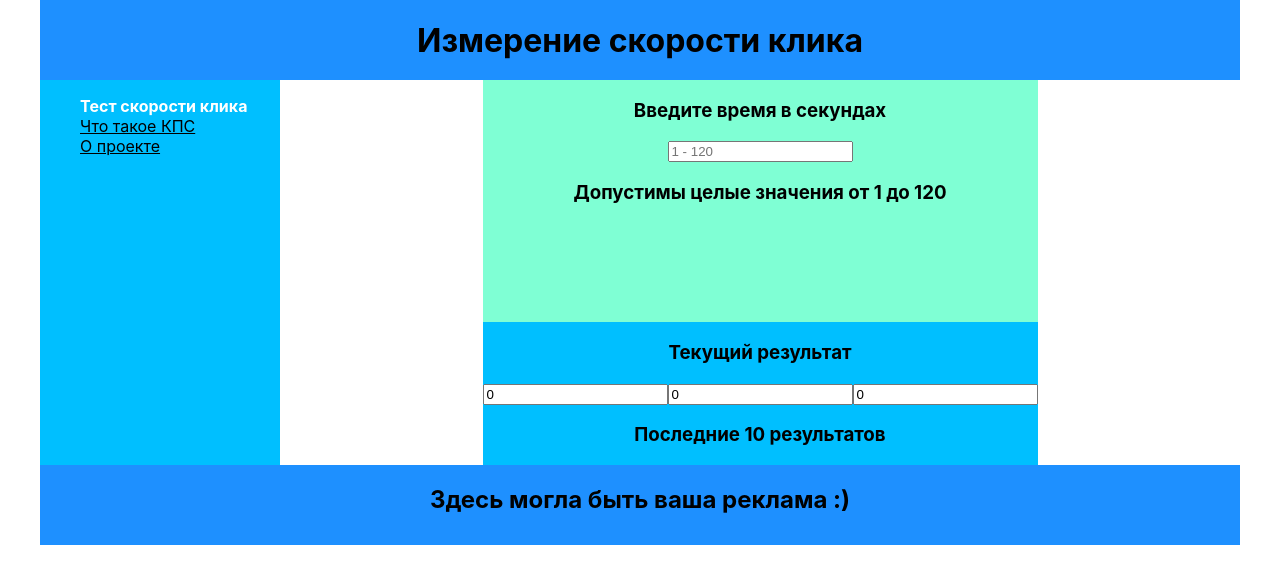
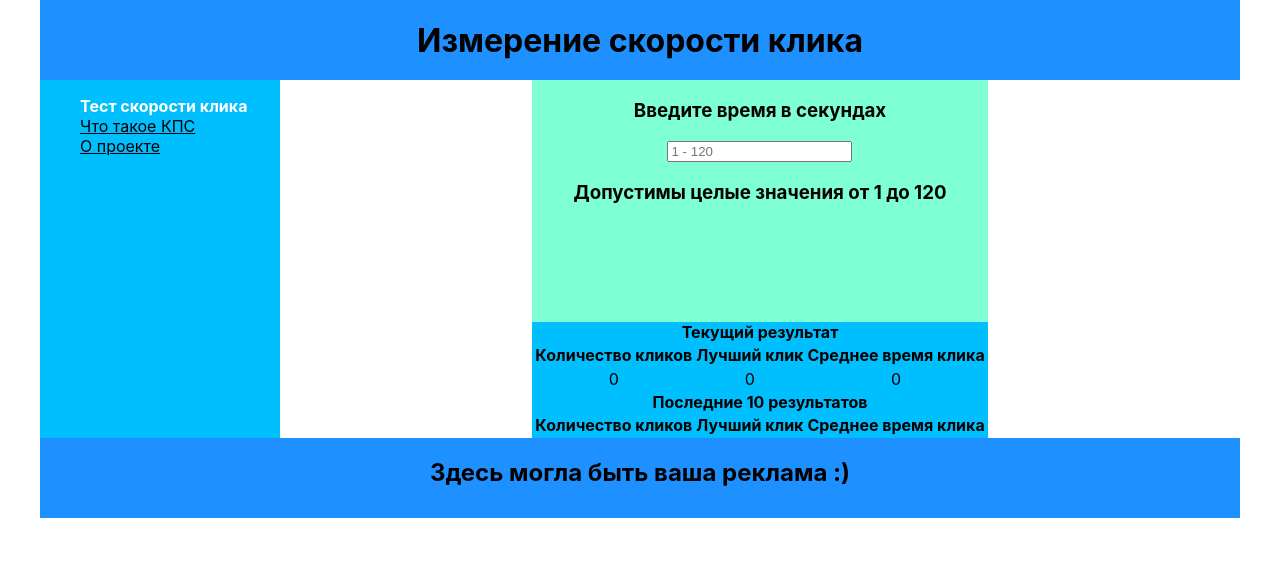
Before and after one commit to ZerruKun/pet-1-click-speed-test, a React (Create React App) app: page /cst in a window 1280 px wide. Shown: the top 584 px of the page. Built offline with nearby package versions, Linux system fonts and the light colour scheme.

Commit message:
Переход на таблицы.

```diff
--- a/src/components/currentResult/CurrentResults.jsx
+++ b/src/components/currentResult/CurrentResults.jsx
@@ -8,7 +8,20 @@ const CurrentResults = () => {
 
   return (
     <div className={styles.tableItem2}>
-      <h3>Текущий результат</h3>
+      <table>
+        <caption><b>Текущий результат</b></caption>
+        <thead>
+          <tr>
+            <th>Количество кликов</th> <th>Лучший клик</th> <th>Среднее время клика</th>
+          </tr>
+        </thead>
+        <tbody>
+          <tr>
+            <td>{clickCount}</td><td>{bestTime}</td><td>{averageTime}</td>
+          </tr>
+        </tbody>
+      </table>
+      {/* <h3>Текущий результат</h3>
       <input
       value={clickCount}
       readOnly
@@ -20,7 +33,7 @@ const CurrentResults = () => {
       <input
       value={averageTime}
       readOnly
-      />
+      /> */}
     </div>
   );
 };
--- a/src/components/destinationtime/DestinationTime.jsx
+++ b/src/components/destinationtime/DestinationTime.jsx
@@ -41,10 +41,10 @@ const DestinationTime = () => {
       changeRemainingTime((remainingTime - 0.01).toFixed(2));
       waitTime(10);
     } else {
+      changeLastResults(clickCount, bestTime, averageTime);
       changeStartTime("");
       changeRemainingTime("");
       changeTimerStart(false);
-      changeLastResults(clickCount, bestTime, averageTime);
       changeClickCount(0);
       changeLastTime(0);
       changeBestTime(0);
--- a/src/components/lastTenResults/LastTenResults.jsx
+++ b/src/components/lastTenResults/LastTenResults.jsx
@@ -25,28 +25,45 @@ const LastTenResults = () => {
       }
   }, [lastResults.count])
 
-  let results = allResults.map((obj) => {
-    return <div key={nanoid(10)}>
-      <input
-      value={obj.count}
-      readOnly
-      />
-      <input
-      value={obj.best}
-      readOnly
-      />
-      <input
-      value={obj.average}
-      readOnly
-      />
-    </div>
+  // let results = allResults.map((obj) => {
+  //   return <div key={nanoid(10)}>
+  //     <input
+  //     value={obj.count}
+  //     readOnly
+  //     />
+  //     <input
+  //     value={obj.best}
+  //     readOnly
+  //     />
+  //     <input
+  //     value={obj.average}
+  //     readOnly
+  //     />
+  //   </div>
+  // })
+
+  let resultsTwo = allResults.map((obj) => {
+    return <tr key={nanoid(10)}>
+      <td>{obj.count}</td> <td>{obj.best}</td> <td>{obj.average}</td>
+    </tr>
   })
 
 
   return (
     <div className={styles.tableItem1}>
-      <h3>Последние 10 результатов</h3>
-      {results}
+      {/* <h3>Последние 10 результатов</h3>
+      {results} */}
+      <table>
+        <caption><b>Последние 10 результатов</b></caption>
+        <thead>
+          <tr>
+            <th>Количество кликов</th> <th>Лучший клик</th> <th>Среднее время клика</th>
+          </tr>
+        </thead>
+        <tbody>
+          {resultsTwo}
+        </tbody>
+      </table>
     </div>
   );
 };
--- a/src/index.css
+++ b/src/index.css
@@ -11,3 +11,7 @@ code {
   font-family: source-code-pro, Menlo, Monaco, Consolas, 'Courier New',
     monospace;
 }
+
+h1, h2, h3 {
+  user-select:none;
+}
--- a/src/index.js
+++ b/src/index.js
@@ -8,11 +8,13 @@ import { BrowserRouter } from "react-router-dom";
 const Application = () => {
 
   const [remainingTime, setRemainingTime] = useState(0);
+  const [tryNumber, setTryNumber] = useState(0);
   const [clickCount, setClickCount] = useState(0);
   const [lastTime, setLastTime] = useState(0);
   const [bestTime, setBestTime] = useState(0);
   const [averageTime, setAverageTime] = useState(0);
   const [lastResults, setLastResults] = useState({count:0, best:0, average:0})
+  // const [cps, setCps] = useState(0);
 
   return (
     // <React.StrictMode>
```
